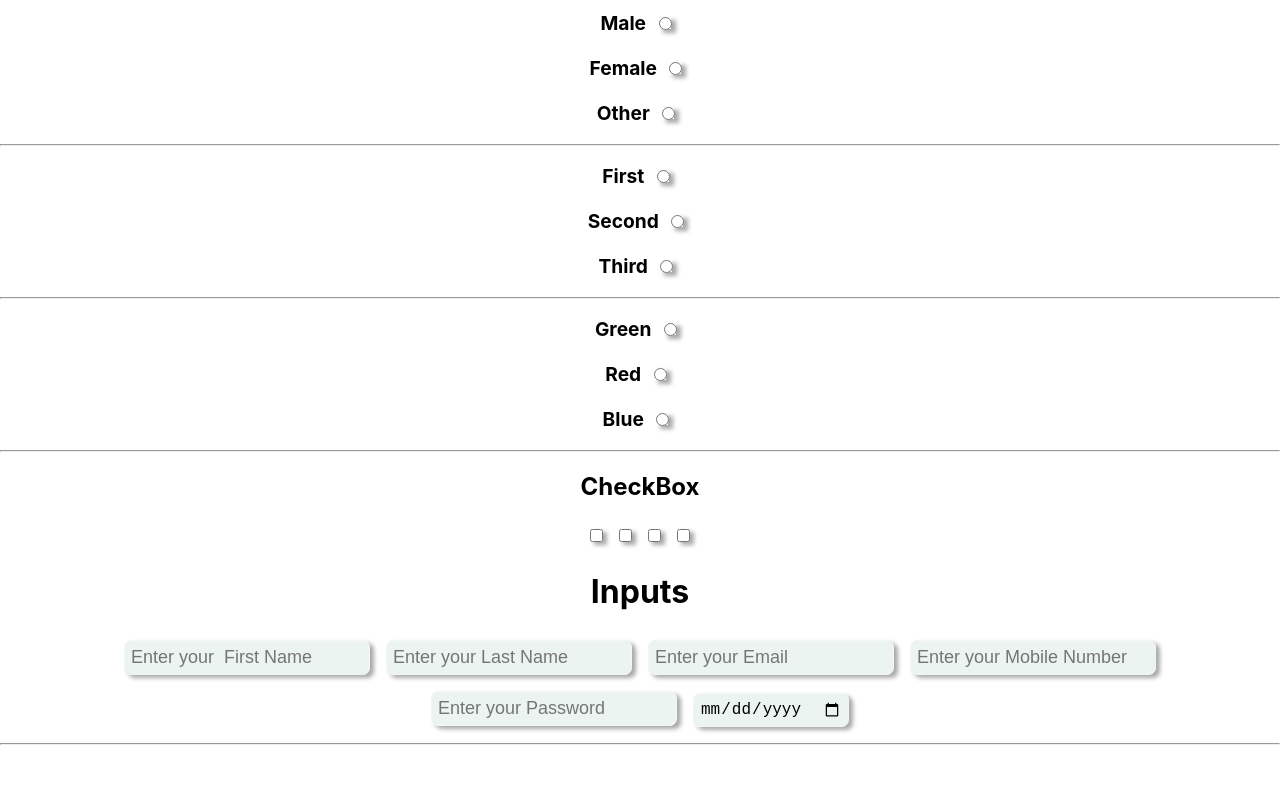
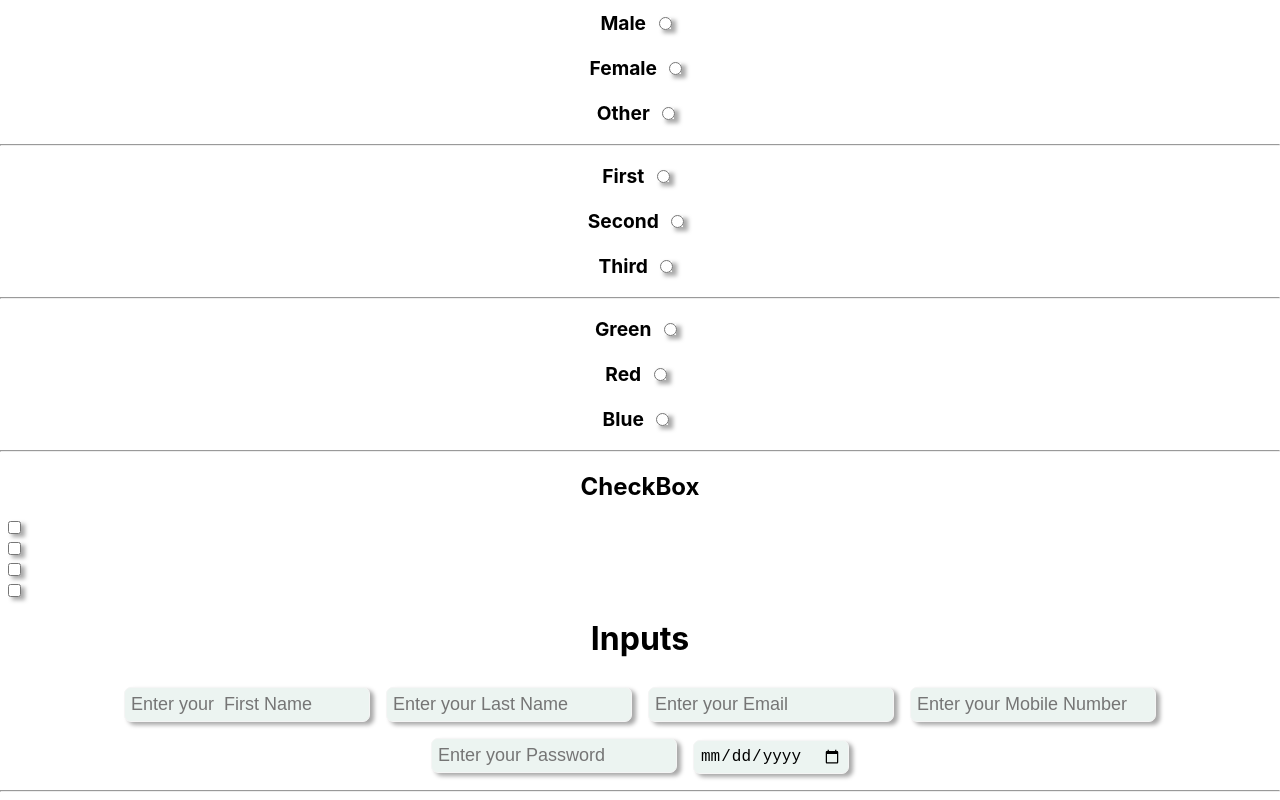
Before and after one commit to parvejg/component-library-321, a React (Create React App) app: page / in a window 1280 px wide. Shown: the part 465-1265 px from the top of the page. Before the commit the page ends 1218 px from the top, so only its background shows below. Built offline with nearby package versions, Linux system fonts and the light colour scheme.

Commit message:
checkbox complete

```diff
--- a/src/App.js
+++ b/src/App.js
@@ -41,10 +41,10 @@ function App() {
  </>
  <hr/>
  <h2>CheckBox</h2>
- <CheckBox  value="checkBox"/>
- <CheckBox  value="checkBox"/>
- <CheckBox  value="checkBox"/>
- <CheckBox  value="checkBox"/>
+ <CheckBox type="checkBox"/>
+ <CheckBox />
+ <CheckBox />
+ <CheckBox />
 
  <>
 <h1>Inputs</h1>
--- a/src/checkBox.js
+++ b/src/checkBox.js
@@ -1,7 +1,7 @@
 const CheckBox =(props)=>{
-    const {name, value} = props
+    const { value} = props
     return (
-        <input type="checkbox" className="checkBox" value={value} />
+        <label for="checkBox"><input  id="checkBox" type="checkBox"  /></label>
     )
 }
 export default CheckBox;
```
